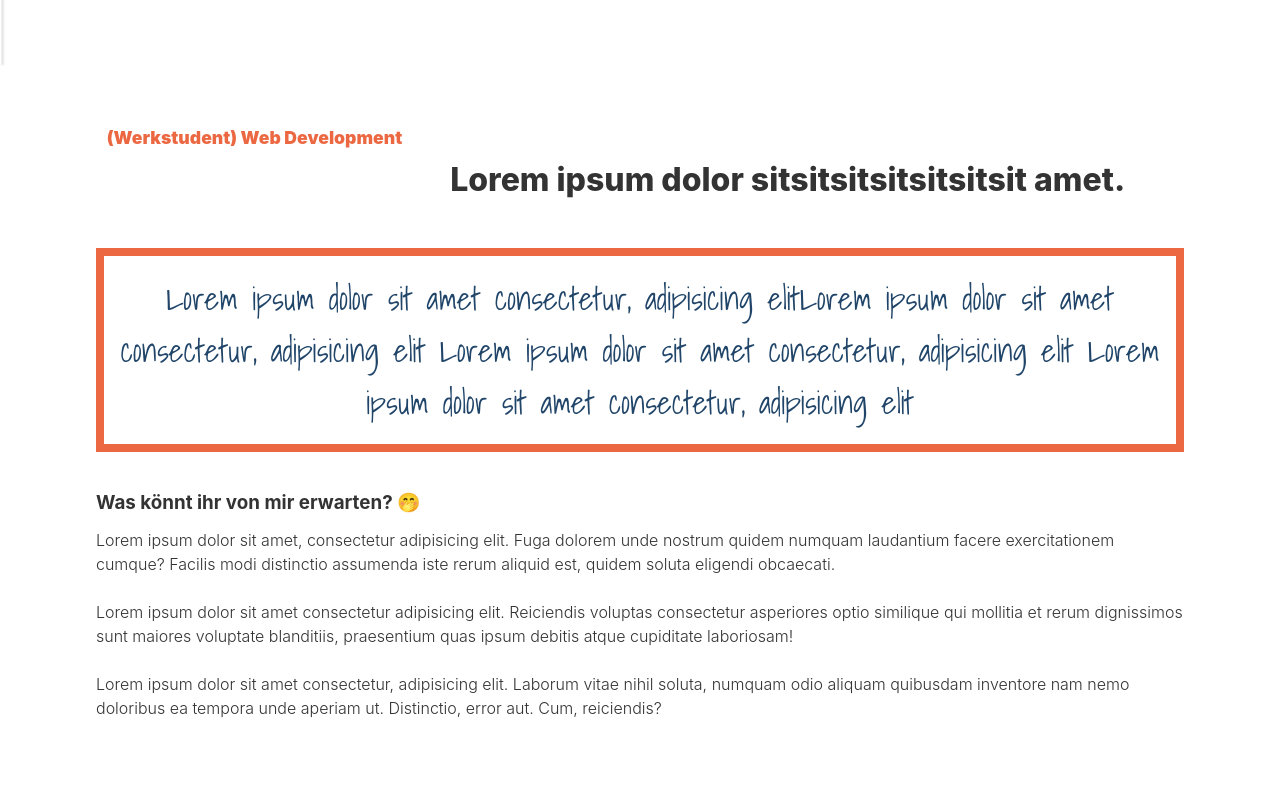
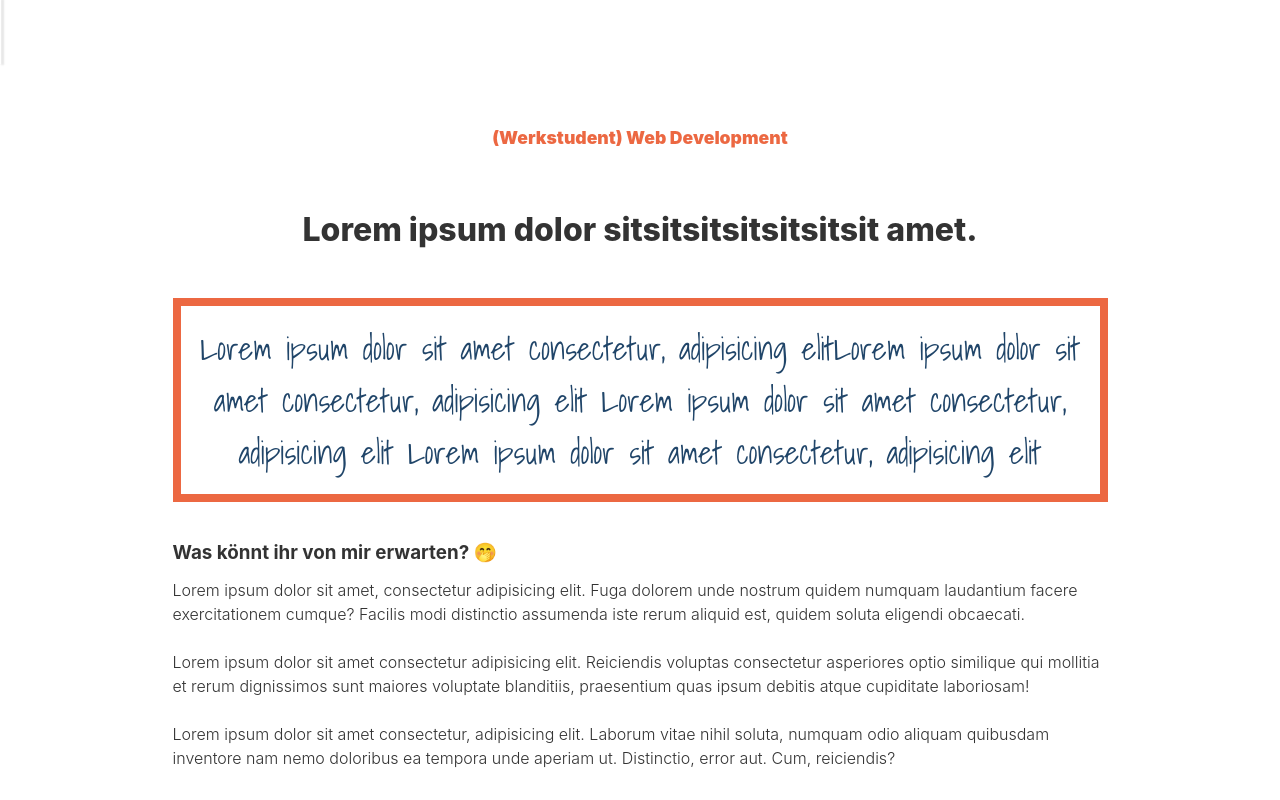
Before and after one commit to ivergentz/helllicht, a React (Create React App) app: page / in a window 1280 px wide. Shown: the top 800 px of the page. Built offline with nearby package versions, Linux system fonts and the light colour scheme.

Commit message:
set page body max-width to 1100px

```diff
--- a/src/components/Header.js
+++ b/src/components/Header.js
@@ -20,7 +20,7 @@ const Header = ({ toggle }) => {
 
   return (
     <>
-      <HeaderContainer onScroll={scrollNav}>
+      <HeaderContainer onScroll={scrollNav ? changeNav : undefined}>
         <Logo>
           <h2 onClick={toggleHome}>i.gentz</h2>
         </Logo>
@@ -42,7 +42,6 @@ export default Header
 
 const HeaderContainer = styled.section`
   display: flex;
-  /* justify-content: flex-end; */
   width: 100vw;
   top: 0;
   position: fixed;
--- a/src/pages/Completepage.js
+++ b/src/pages/Completepage.js
@@ -1,4 +1,5 @@
 import React, { useState } from 'react'
+import styled from 'styled-components'
 import ContactSection from '../components/ContactSection'
 import Footer from '../components/Footer'
 import Header from '../components/Header'
@@ -18,6 +19,7 @@ const Completepage = () => {
     <>
       <Sidebar isOpen={isOpen} toggle={toggle} />
       <Header toggle={toggle} />
+      <PageContainer>
         <JobSection />
         <Tasks />
         <ContactSection />
@@ -25,8 +27,14 @@ const Completepage = () => {
         <ContactSection />
         <Insights />
         <Footer />
+      </PageContainer>
     </>
   )
 }
 
 export default Completepage
+
+const PageContainer = styled.div`
+  margin: 0 auto;
+  max-width: 1100px;
+`
```
Lines whose indentation alone changed are shown as unchanged.
